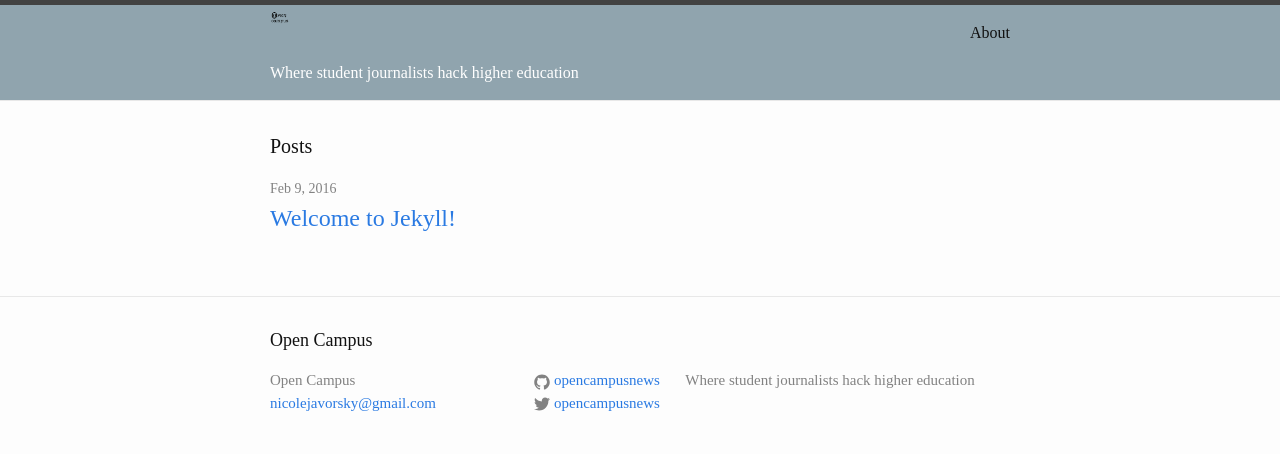
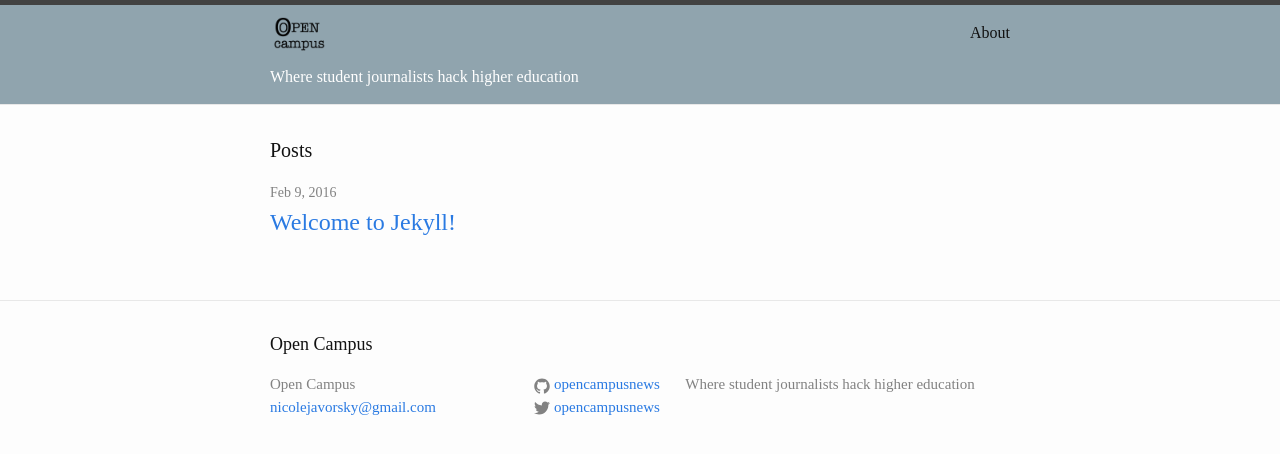
Before and after one commit to opencampusnews/opencampusnews.github.io, a Jekyll site: the page built from index.html, in a window 1280 px wide. Shown: the top 454 px of the page. Built offline with Jekyll 4.4.1, drawn with Linux system fonts in a browser that asks for light colours; some web fonts are replaced.

Commit message:
changed size of logo

```diff
--- a/_includes/header.html
+++ b/_includes/header.html
@@ -1,6 +1,6 @@
 <header class="site-header">
   <div class="wrapper">
-    <img src="images/logo.png" height=20px width=20px>
+    <img src="images/logo.png" height=60px width=60px>
     <nav class="site-nav">
       <a href="#" class="menu-icon">
         <svg viewBox="0 0 18 15">
```
